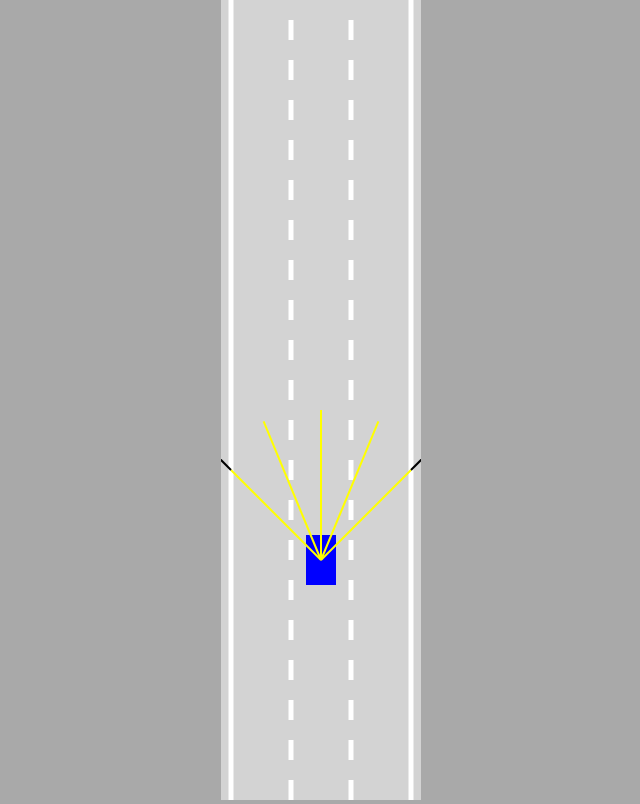
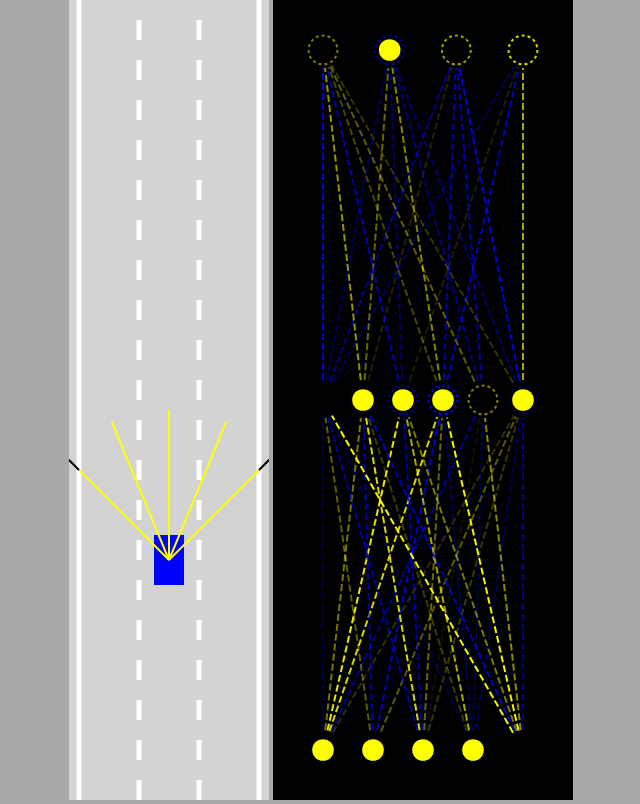
Before and after one commit to OlivierDemeaux/SelfDrivingCarJS, a plain HTML site: page index.html in a window 1280 px wide. Shown: the whole page, without its empty margins (319-959 px from the left). Drawn offline with Linux system fonts and the light colour scheme.

Commit message:
added neural network

```diff
--- a/car.js
+++ b/car.js
@@ -13,8 +13,13 @@ class Car{
         this.angle = 0;
         this.damaged = false;
 
+        this.useBrain = controlType == "AI";
+
         if(controlType != "DUMMY"){
             this.sensor = new Sensor(this);
+            this.brain = new NeuralNetwork(
+                [this.sensor.rayCount, 6, 4]
+            );
         }
         this.controls = new Controls(controlType);
     }
@@ -27,6 +32,18 @@ class Car{
         }
         if(this.sensor){
             this.sensor.update(roadBorders, traffic);
+            const offsets = this.sensor.readings.map(
+                s => s == null ? 0 : 1 - s.offset
+            );
+            const outputs = NeuralNetwork.feedForward(offsets, this.brain);
+            console.log(outputs);
+
+            if(this.useBrain){
+                this.controls.forward = outputs[0];
+                this.controls.left = outputs[1];
+                this.controls.right = outputs[2];
+                this.controls.reverse = outputs[3];
+            }
         }
     }
 
--- a/index.html
+++ b/index.html
@@ -4,7 +4,9 @@
     <link rel="stylesheet" href="style.css">
 </head>
 <body>
-    <canvas id="myCanvas"></canvas>
+    <canvas id="carCanvas"></canvas>
+    <canvas id="networkCanvas"></canvas>
+    <script src="visualizer.js"></script>
     <script src="network.js"></script>
     <script src="sensor.js"></script>
     <script src="utils.js"></script>
--- a/main.js
+++ b/main.js
@@ -1,31 +1,40 @@
-const canvas = document.getElementById("myCanvas");
-canvas.width = 200;
+const carCanvas = document.getElementById("carCanvas");
+carCanvas.width = 200;
 
-const ctx = canvas.getContext("2d");
-const road = new Road(canvas.width / 2, canvas.width * 0.9);
-const car = new Car(road.getLaneCenter(1),100,30,50, "KEYS");
+const networkCanvas = document.getElementById("networkCanvas");
+networkCanvas.width = 300;
+
+const carCtx = carCanvas.getContext("2d");
+const networkCtx = networkCanvas.getContext("2d");
+
+const road = new Road(carCanvas.width / 2, carCanvas.width * 0.9);
+const car = new Car(road.getLaneCenter(1),100,30,50, "AI");
 const traffic = [
     new Car(road.getLaneCenter(0), -100, 30, 50, "DUMMY", 2)
 ]
 
 animate();
 
-function animate(){
+function animate(time){
     for(let i = 0; i < traffic.length; i++){
         traffic[i].update(road.borders, []);
     }
     car.update(road.borders, traffic);
-    canvas.height = window.innerHeight;
+    carCanvas.height = window.innerHeight;
+    networkCanvas.height = window.innerHeight;
 
-    ctx.save();
-    ctx.translate(0, -car.y + canvas.height * 0.7);
+    carCtx.save();
+    carCtx.translate(0, -car.y + carCanvas.height * 0.7);
 
-    road.draw(ctx);
+    road.draw(carCtx);
     for(let i = 0; i < traffic.length; i++){
-        traffic[i].draw(ctx, "red");
+        traffic[i].draw(carCtx, "red");
     }
-    car.draw(ctx, "blue");
+    car.draw(carCtx, "blue");
 
-    ctx.restore();
+    carCtx.restore();
+
+    networkCtx.lineDashOffet = - time / 50;
+    Visualizer.drawNetwork(networkCtx, car.brain);
     requestAnimationFrame(animate);
 }
--- a/network.js
+++ b/network.js
@@ -0,0 +1,68 @@
+class NeuralNetwork{
+    constructor(neuronCounts){
+        this.levels = [];
+        for(let i = 0; i < neuronCounts.length - 1; i++){
+            this.levels.push(new Level(
+                neuronCounts[i], neuronCounts[i+1]
+            ));
+        }
+    }
+
+    static feedForward(givenInputs, network){
+        let outputs = Level.feedForward(
+            givenInputs, network.levels[0]);
+        for(let i = 0; i < network.levels.length; i++){
+            outputs = Level.feedForward(
+                outputs, network.levels[i]);
+        }
+        return outputs;
+    }
+}
+
+class Level{
+    constructor(inputCount, outputCount){
+        this.inputs = new Array(inputCount);
+        this.outputs = new Array(outputCount);
+        this.biases = new Array(outputCount);
+
+        this.weights = [];
+        for(let i = 0; i < inputCount; i++){
+            this.weights[i] = new Array(outputCount);
+        }
+
+        Level.#randomize(this);
+    }
+
+    static #randomize(level){
+        for(let i = 0; i < level.inputs.length; i++){
+            for(let j = 0; j < level.outputs.length; j++){
+                level.weights[i][j] = Math.random() * 2 - 1;
+            }
+        }
+
+        for(let i = 0; i < level.biases.length; i++){
+            level.biases[i] = Math.random() * 2 - 1;
+        }
+    }
+
+    static feedForward(givenInputs, level){
+        for(let i = 0; i < level.inputs.length; i++){
+            level.inputs[i] = givenInputs[i];
+        }
+
+        for(let i = 0; i < level.outputs.length; i++){
+            let sum = 0;
+            for(let j = 0; j < level.inputs.length; j++){
+                sum += level.inputs[j] * level.weights[j][i];
+            }
+
+            if(sum > level.biases[i]){
+                level.outputs[i] = 1;
+            } else {
+                level.outputs[i] = 0;
+            }
+        }
+
+        return level.outputs;
+    }
+}
--- a/style.css
+++ b/style.css
@@ -5,6 +5,10 @@ body{
     text-align: center;
 }
 
-#myCanvas{
+#carCanvas{
     background: lightgray;
 }
+
+#networkCanvas{
+    background: black;
+}
--- a/utils.js
+++ b/utils.js
@@ -38,3 +38,11 @@ function polysIntersect(poly1, poly2){
     }
     return false;
 }
+
+function getRGBA(value){
+    const alpha=Math.abs(value);
+    const R=value<0?0:255;
+    const G=R;
+    const B=value>0?0:255;
+    return "rgba("+R+","+G+","+B+","+alpha+")";
+}
--- /dev/null
+++ b/visualizer.js
@@ -0,0 +1,110 @@
+class Visualizer{
+    static drawNetwork(ctx,network){
+        const margin=50;
+        const left=margin;
+        const top=margin;
+        const width=ctx.canvas.width-margin*2;
+        const height=ctx.canvas.height-margin*2;
+
+        const levelHeight=height/network.levels.length;
+
+        for(let i=network.levels.length-1;i>=0;i--){
+            const levelTop=top+
+                lerp(
+                    height-levelHeight,
+                    0,
+                    network.levels.length==1
+                        ?0.5
+                        :i/(network.levels.length-1)
+                );
+
+            ctx.setLineDash([7,3]);
+            Visualizer.drawLevel(ctx,network.levels[i],
+                left,levelTop,
+                width,levelHeight,
+                i==network.levels.length-1
+                    ?['','','','']
+                    :[]
+            );
+        }
+    }
+
+    static drawLevel(ctx,level,left,top,width,height,outputLabels){
+        const right=left+width;
+        const bottom=top+height;
+
+        const {inputs,outputs,weights,biases}=level;
+
+        for(let i=0;i<inputs.length;i++){
+            for(let j=0;j<outputs.length;j++){
+                ctx.beginPath();
+                ctx.moveTo(
+                    Visualizer.#getNodeX(inputs,i,left,right),
+                    bottom
+                );
+                ctx.lineTo(
+                    Visualizer.#getNodeX(outputs,j,left,right),
+                    top
+                );
+                ctx.lineWidth=2;
+                ctx.strokeStyle=getRGBA(weights[i][j]);
+                ctx.stroke();
+            }
+        }
+
+        const nodeRadius=18;
+        for(let i=0;i<inputs.length;i++){
+            const x=Visualizer.#getNodeX(inputs,i,left,right);
+            ctx.beginPath();
+            ctx.arc(x,bottom,nodeRadius,0,Math.PI*2);
+            ctx.fillStyle="black";
+            ctx.fill();
+            ctx.beginPath();
+            ctx.arc(x,bottom,nodeRadius*0.6,0,Math.PI*2);
+            ctx.fillStyle=getRGBA(inputs[i]);
+            ctx.fill();
+        }
+
+        for(let i=0;i<outputs.length;i++){
+            const x=Visualizer.#getNodeX(outputs,i,left,right);
+            ctx.beginPath();
+            ctx.arc(x,top,nodeRadius,0,Math.PI*2);
+            ctx.fillStyle="black";
+            ctx.fill();
+            ctx.beginPath();
+            ctx.arc(x,top,nodeRadius*0.6,0,Math.PI*2);
+            ctx.fillStyle=getRGBA(outputs[i]);
+            ctx.fill();
+
+            ctx.beginPath();
+            ctx.lineWidth=2;
+            ctx.arc(x,top,nodeRadius*0.8,0,Math.PI*2);
+            ctx.strokeStyle=getRGBA(biases[i]);
+            ctx.setLineDash([3,3]);
+            ctx.stroke();
+            ctx.setLineDash([]);
+
+            if(outputLabels[i]){
+                ctx.beginPath();
+                ctx.textAlign="center";
+                ctx.textBaseline="middle";
+                ctx.fillStyle="black";
+                ctx.strokeStyle="white";
+                ctx.font=(nodeRadius*1.5)+"px Arial";
+                ctx.fillText(outputLabels[i],x,top+nodeRadius*0.1);
+                ctx.lineWidth=0.5;
+                ctx.strokeText(outputLabels[i],x,top+nodeRadius*0.1);
+            }
+        }
+    }
+
+    static #getNodeX(nodes,index,left,right){
+        return lerp(
+            left,
+            right,
+            nodes.length==1
+                ?0.5
+                :index/(nodes.length-1)
+        );
+    }
+}
```
